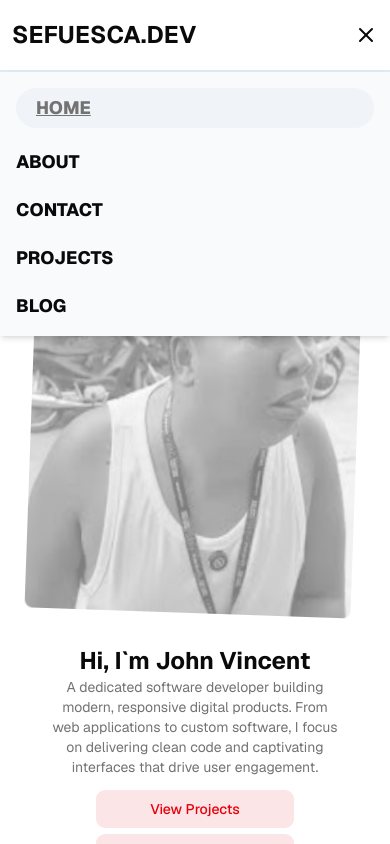
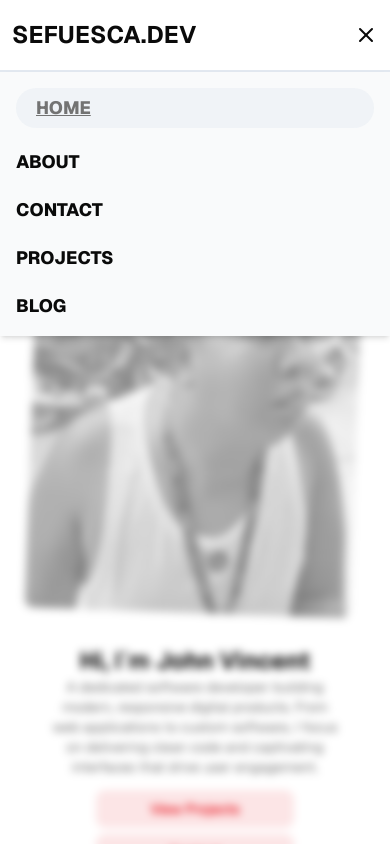
Before and after one commit to Unpayedme/ittract-portfolio, a Next.js app: page / in a window 390 px wide. Both pictures are taken after a click on the icon 366 px from the left and 35 px from the top of the page. Shown: the top 844 px of the page. Built offline with nearby package versions, Linux system fonts and the light colour scheme.

Commit message:
fix: update Header component styling for mobile menu; improve transition effects and structure

```diff
--- a/components/common/Header.tsx
+++ b/components/common/Header.tsx
@@ -70,7 +70,9 @@ export function Header() {
                             <div className="flex-1 flex justify-end">
                                 <X onClick={() => { setIsOpen(false) }} className="text-2xl"/>
                             </div>
-                            <div className="fixed top-18 left-0 w-full bg-gray-50 shadow-md transition-all transform z-40 md:hidden translate-y-0 opacity-100 delay-200 duration-300">
+                            <div
+                                className={`fixed top-18 left-0 w-full bg-gray-50 shadow-md transition-transform transform z-40 md:hidden opacity-100 delay-200 duration-300 ${ isOpen ? "" : "" }`}
+                            >
                                 <ul className="gap-5 text-lg font-bold flex flex-col p-4 font-extrabold">
                                     {
                                         myList.map((list, index) => list.path == currentFilePath ?
@@ -90,9 +92,9 @@ export function Header() {
                                 </ul>
 
                             </div>
-                            {/* <div className="fixed top-36 left-0 flex-1 bg-none">
+                            <div className="fixed top-36 left-0 flex-1 bg-none h-full w-full dropdown backdrop-blur-xs flex-1">
 
-                            </div> */}
+                            </div>
                         </div>
 
                         :
```
